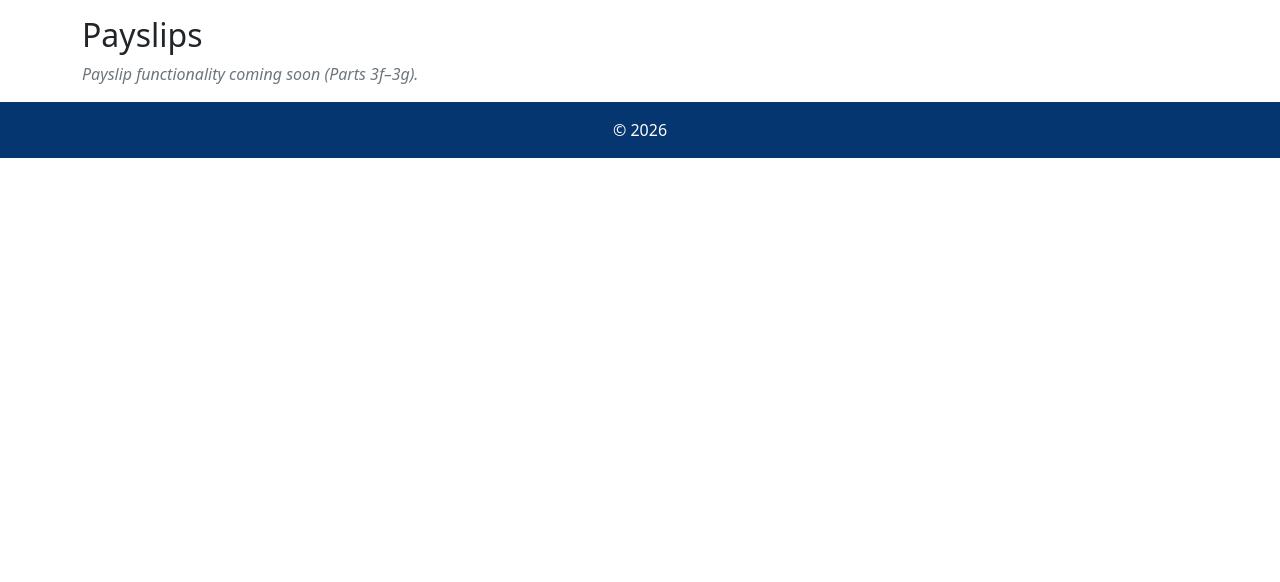
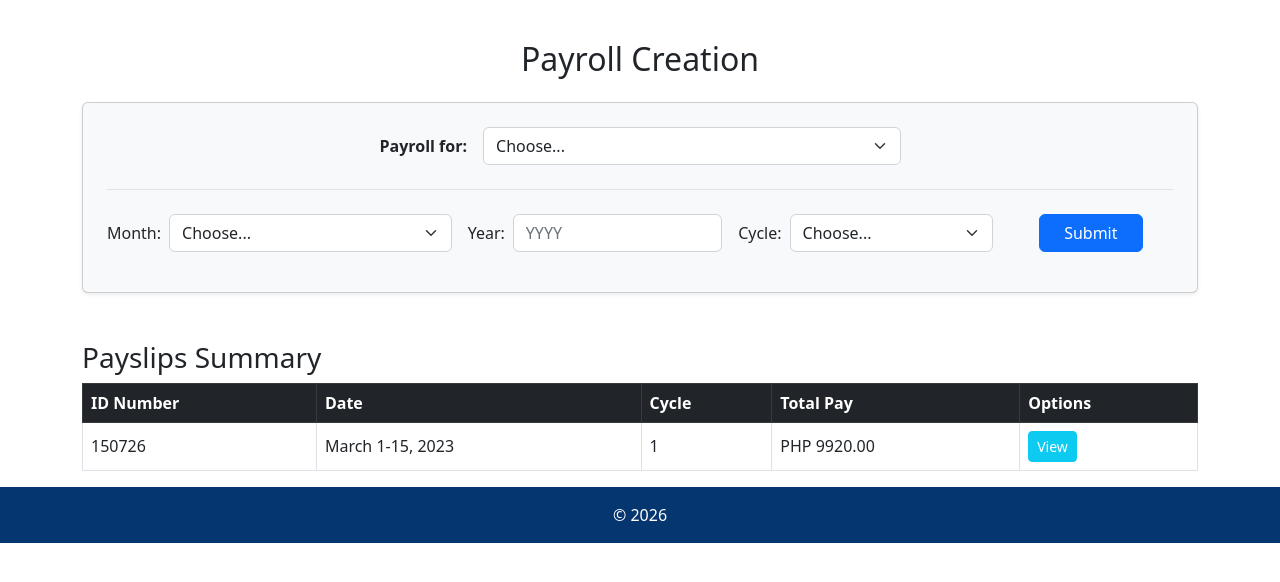
Before and after one commit to ruwiii12/finalproj, a Django app: page /payslips/ in a window 1280 px wide. Shown: the part 56-638 px from the top of the page. Run offline with Django 5.2, Linux system fonts and the light colour scheme; data comes from the database, SQL or seed files in the repository; both versions use the stored data as it was after the commit; some libraries are stand-ins or nearby versions.

Commit message:
fixed id no, added 3e

```diff
--- a/payroll_app/templates/base.html
+++ b/payroll_app/templates/base.html
@@ -267,7 +267,8 @@
 
 <!-- PAGE CONTENT -->
 <div class="main-content container-fluid">
-    {% block content %}{% endblock %}
+    {% block content %}
+    {% endblock %}
 </div>
 
 <!-- FOOTER -->
--- a/payroll_app/templates/payroll_app/payslips.html
+++ b/payroll_app/templates/payroll_app/payslips.html
@@ -1,6 +1,93 @@
-{% extends 'base.html' %}
+{% extends "base.html" %}
 
 {% block content %}
-<h2 class="page-title">Payslips</h2>
-<p class="text-muted" style="font-style:italic;">Payslip functionality coming soon (Parts 3f–3g).</p>
+<div class="container mt-4">
+
+    {% if messages %}
+        {% for message in messages %}
+            <div class="alert alert-danger alert-dismissible fade show" role="alert">
+                {{ message }}
+                <button type="button" class="btn-close" data-bs-dismiss="alert" aria-label="Close"></button>
+            </div>
+        {% endfor %}
+    {% endif %}
+
+    <h2 class="text-center mb-4">Payroll Creation</h2>
+
+    <div class="card p-4 shadow-sm mb-5 bg-light">
+        <form method="POST">{% csrf_token %}
+
+            <div class="row justify-content-center mb-3">
+                <div class="col-md-6 d-flex align-items-center">
+                    <label class="me-3 fw-bold" style="white-space: nowrap;">Payroll for:</label>
+                    <select name="employee" class="form-select" required>
+                        <option value="" selected disabled>Choose...</option>
+                        <option value="all">All Employees</option>
+                        {% for emp in employees %}
+                        <option value="{{ emp.id_number }}">{{ emp.id_number }} - {{ emp.name }}</option>
+                        {% endfor %}
+                    </select>
+                </div>
+            </div>
+
+            <hr class="my-4" style="opacity: 0.1;">
+
+            <div class="row align-items-center g-3">
+                <div class="col-md-4 d-flex align-items-center">
+                    <label class="me-2">Month:</label>
+                    <select name="month" class="form-select" required>
+                        <option value="" selected disabled>Choose...</option>
+                        {% for m in months %}
+                        <option value="{{ m }}">{{ m }}</option>
+                        {% endfor %}
+                    </select>
+                </div>
+
+                <div class="col-md-3 d-flex align-items-center">
+                    <label class="me-2">Year:</label>
+                    <input type="text" name="year" class="form-control" placeholder="YYYY" required>
+                </div>
+
+                <div class="col-md-3 d-flex align-items-center">
+                    <label class="me-2">Cycle:</label>
+                    <select name="cycle" class="form-select" required>
+                        <option value="" selected disabled>Choose...</option>
+                        <option value="1">1</option>
+                        <option value="2">2</option>
+                    </select>
+                </div>
+
+                <div class="col-md-2 text-center">
+                    <button type="submit" class="btn btn-primary px-4">Submit</button>
+                </div>
+            </div>
+        </form>
+    </div>
+
+    <h3>Payslips Summary</h3>
+    <table class="table table-bordered align-middle">
+        <thead class="table-dark">
+            <tr>
+                <th>ID Number</th>
+                <th>Date</th>
+                <th>Cycle</th>
+                <th>Total Pay</th>
+                <th>Options</th>
+            </tr>
+        </thead>
+        <tbody>
+            {% for ps in payslips %}
+            <tr>
+                <td>{{ ps.id_number.id_number }}</td>
+                <td>{{ ps.month }} {{ ps.date_range }}, {{ ps.year }}</td>
+                <td>{{ ps.pay_cycle }}</td>
+                <td>PHP {{ ps.total_pay|floatformat:2 }}</td>
+                <td>
+                    <a href="{% url 'view_payslip' ps.pk %}" class="btn btn-info btn-sm text-white">View</a>
+                </td>
+            </tr>
+            {% endfor %}
+        </tbody>
+    </table>
+</div>
 {% endblock %}
--- a/payroll_app/templates/payroll_app/update_employee.html
+++ b/payroll_app/templates/payroll_app/update_employee.html
@@ -14,7 +14,7 @@
 
         <div class="mb-3">
             <label class="form-label">ID Number</label>
-            <input type="text" name="id_number" class="form-control" value="{{ employee.getID }}" required>
+            <input type="text" name="id_number" class="form-control" value="{{ employee.getID }}" readonly required>
         </div>
 
         <div class="mb-3">
@@ -25,7 +25,7 @@
         <div class="mb-4">
             <label class="form-label">Allowance <span style="color:#999; font-size:0.8rem;">(Optional)</span></label>
             <input type="number" name="allowance" class="form-control" step="0.01" min="0"
-                   value="{{ employee.getAllowance|default:'' }}">
+                   value="{{ employee.getAllowance|default_if_none:'' }}">
         </div>
 
         <button type="submit" class="btn-shemu-gold w-100" style="padding: 0.55rem;">Save Changes</button>
--- a/payroll_app/views.py
+++ b/payroll_app/views.py
@@ -1,4 +1,5 @@
 from django.shortcuts import render, redirect, get_object_or_404
+from django.contrib import messages
 from .models import Employee, Payslip
 
 # Create your views here.
@@ -100,7 +101,6 @@ def PayslipPage(request):
             selected_employees = Employee.objects.filter(id_number=selected)
 
         for emp in selected_employees:
-
             #prevent duplicate payslip
             if Payslip.objects.filter(
                 id_number=emp,
@@ -108,6 +108,7 @@ def PayslipPage(request):
                 year=year,
                 pay_cycle=cycle
             ).exists():
+                messages.error(request, 'Payslip already exists for {0} for {1} {2}, Cycle {3}.'.format(emp.name, month, year, cycle))
                 continue
 
             rate = emp.rate
@@ -116,18 +117,19 @@ def PayslipPage(request):
             overtime = emp.overtime_pay if emp.overtime_pay else 0
 
             # deductions
-            tax = cycle_rate * 0.20
-
             if cycle == 1:
                 pag_ibig = 100
                 health = 0
                 sss = 0
+                taxable_income = (cycle_rate + allowance + overtime - pag_ibig)
             else:
                 pag_ibig = 0
-                health = cycle_rate * 0.04
-                sss = cycle_rate * 0.045
+                health = rate * 0.04
+                sss = rate * 0.045
+                taxable_income = (cycle_rate + allowance + overtime - health - sss)
 
-            total = cycle_rate + allowance + overtime - (tax + health + sss + pag_ibig)
+            tax = taxable_income * 0.20
+            total = taxable_income - tax
 
             Payslip.objects.create(
                 id_number=emp,
@@ -135,7 +137,7 @@ def PayslipPage(request):
                 date_range="1-15" if cycle == 1 else "16-30",
                 year=year,
                 pay_cycle=cycle,
-                rate=cycle_rate,
+                rate=rate,
                 earnings_allowance=allowance,
                 deductions_tax=tax,
                 deductions_health=health,
@@ -147,12 +149,14 @@ def PayslipPage(request):
 
             #Reset overtime AFTER creating payslip
             emp.resetOvertime()
+            emp.save()
 
         return redirect('payslips')
 
     return render(request, 'payroll_app/payslips.html', {
         'employees': employees,
-        'payslips': payslips
+        'payslips': payslips,
+        'months': ["January", "February", "March", "April", "May", "June", "July", "August", "September", "October", "November", "December"]
     })
 
 
```
Also changed, not shown: db.sqlite3, payroll_app/migrations/0002_alter_employee_id_number_payslip.py (added).
